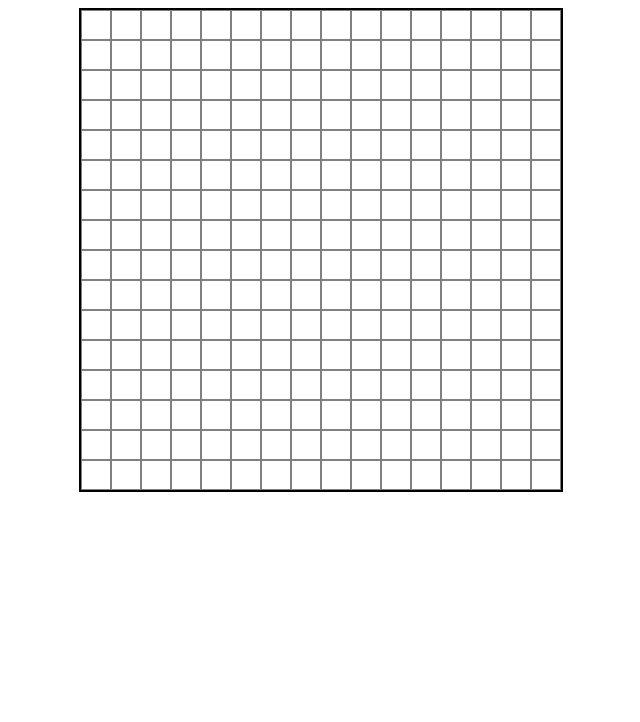
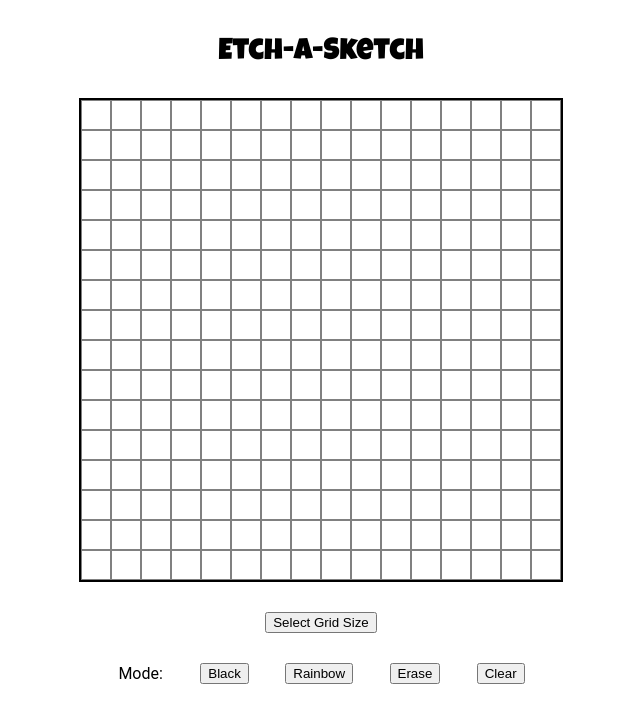
Before and after one commit to Ngonidzashe-Zvenyika/etch-a-sketch, a plain HTML site: page index.html in a window 1280 px wide. Shown: the whole page, without its empty margins (319-959 px from the left). Drawn offline with Linux system fonts and the light colour scheme.

Commit message:
Add buttons to layout (inactive)

```diff
--- a/index.html
+++ b/index.html
@@ -5,8 +5,20 @@
         <title>Etch-A-Sketch</title>
         <script src="./script.js" defer></script>
         <link rel="stylesheet" href="./style.css">
+        <link rel="preconnect" href="https://fonts.googleapis.com">
+        <link rel="preconnect" href="https://fonts.gstatic.com" crossorigin>
+        <link href="https://fonts.googleapis.com/css2?family=Luckiest+Guy&display=swap" rel="stylesheet">
     </head>
     <body>
+        <header>Etch-A-Sketch</header>
         <div class="grid"></div>
+        <button class="gridSizeButton">Select Grid Size</button>
+        <div class="options">
+            <div class="mode">Mode:</div>
+            <button class="blackButton">Black</button>
+            <button class="rainbowButton">Rainbow</button>
+            <button class="eraseButton">Erase</button>
+            <button class="clearButton">Clear</button>
+        </div>
     </body>
 </html>
--- a/script.js
+++ b/script.js
@@ -4,7 +4,7 @@ function createGrid () {
     for (i = 1; i <= 256; ++i) {
         let createDiv = document.createElement("div");
         createDiv.classList.add("pixel");
-        createDiv.addEventListener("mouseover", () => createDiv.classList.add("colored"));
+        createDiv.addEventListener("mouseover", () => createDiv.classList.add("black"));
         grid.appendChild(createDiv);
     }
 }
--- a/style.css
+++ b/style.css
@@ -1,9 +1,37 @@
+body {
+    display: flex;
+    flex-direction: column;
+    align-items: center;
+    font-family: "Roboto", "sans-serif";
+}
+
+header {
+    margin: 30px 0px 30px 0px;
+    text-align: center;
+    font-family: "Luckiest Guy", "cursive";
+    font-size: 30px;
+}
+
 .grid {
     display: flex;
     flex-wrap: wrap;
     width: 480px;
-    margin: auto;
     border: 2px solid black;
+}
+
+.gridSizeButton {
+    margin-top: 30px;
+}
+
+.options {
+    display: flex;
+    justify-content:  space-evenly;
+    width: 480px;
+    margin-top: 30px;
+}
+
+.mode {
+    padding: 1px;
 }
 
 .pixel {
@@ -14,6 +42,6 @@
     background-color: white;
 }
 
-.colored {
+.black {
     background-color: black;
 }
```
